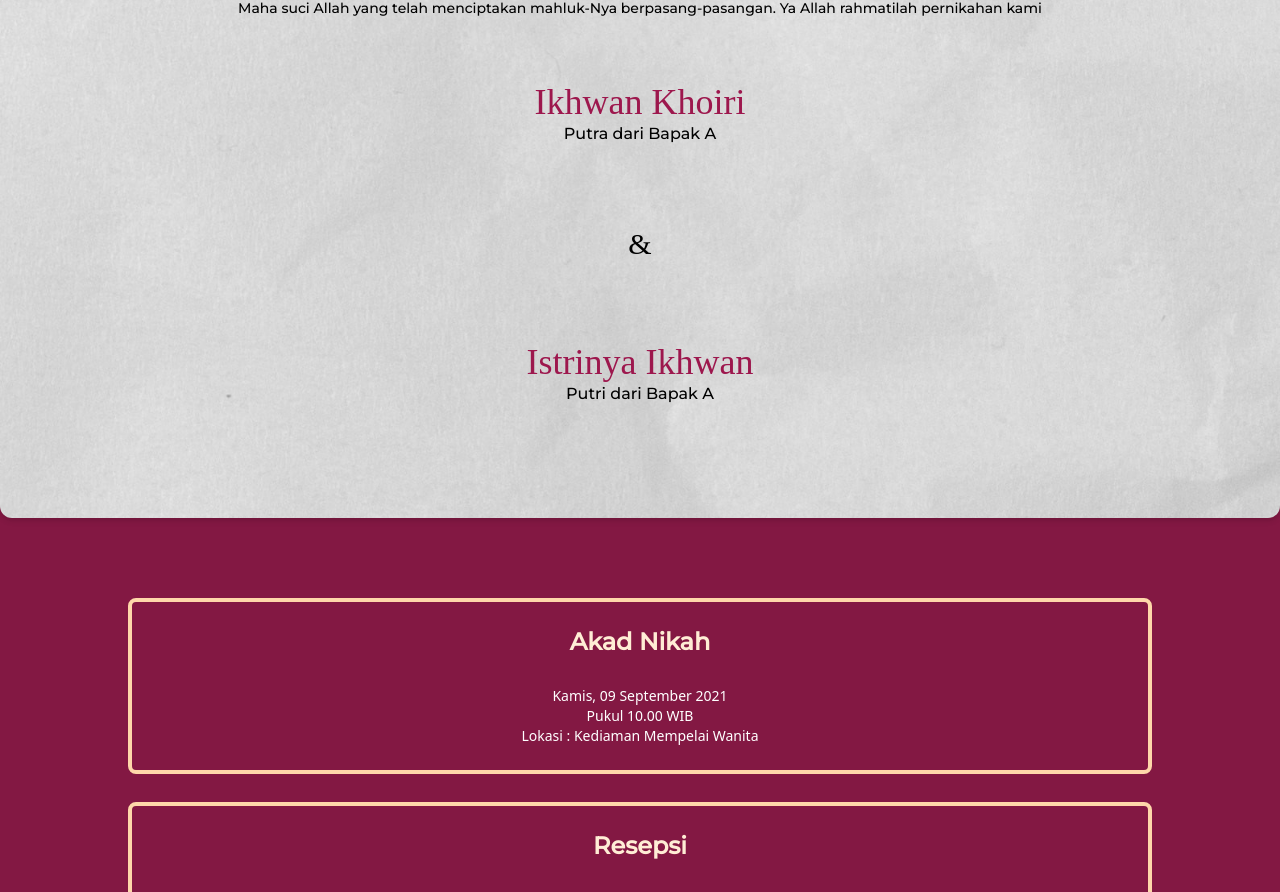
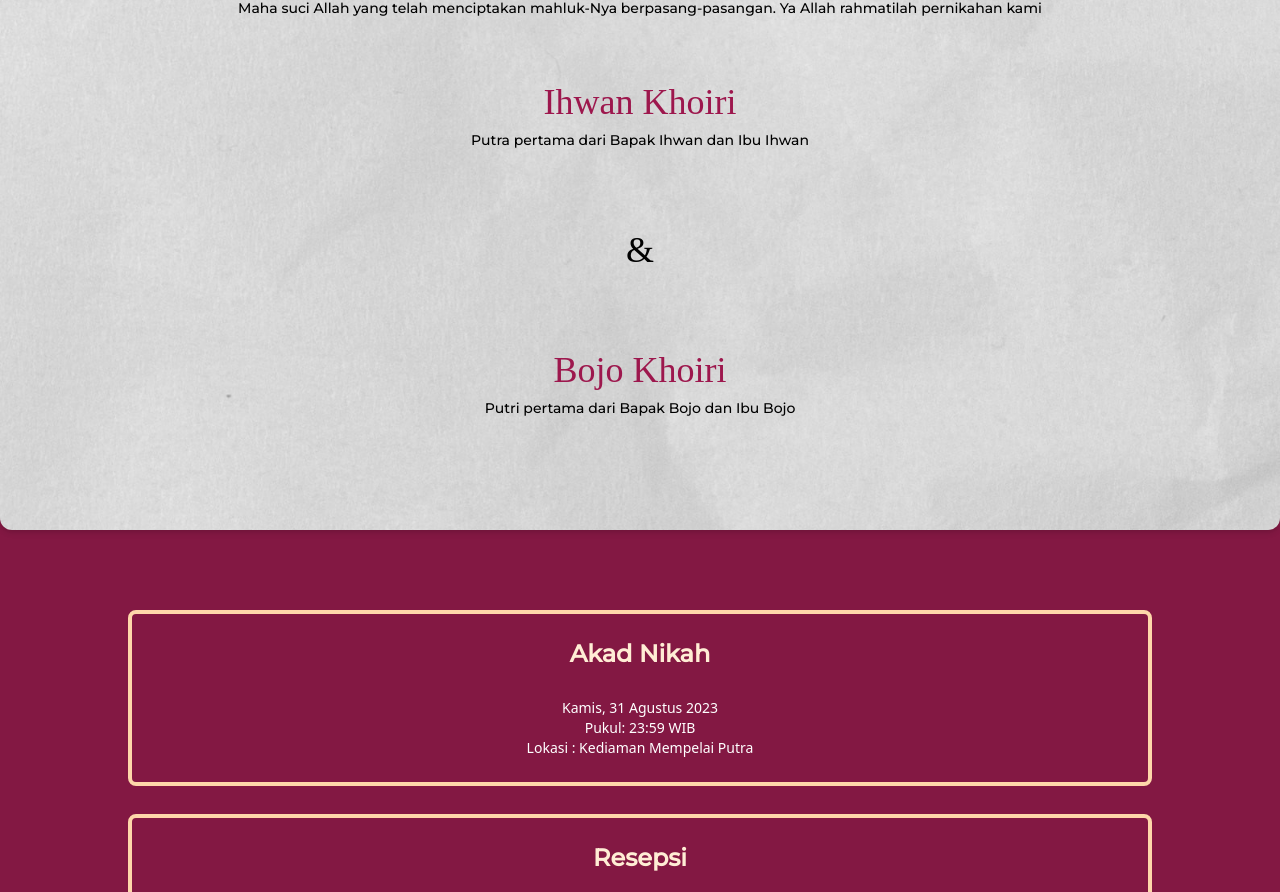
Before and after one commit to farhanzipp/wedding-invitation, a React (Create React App) app: page / in a window 1280 px wide. Shown: the part 1718-2610 px from the top of the page. Built offline with nearby package versions, Linux system fonts and the light colour scheme; a web font is replaced by a local one.

Commit message:
feat: initial text animation

```diff
--- a/src/components/Opening.js
+++ b/src/components/Opening.js
@@ -1,25 +1,31 @@
 import React from 'react';
 import coupleImg from '../assets/couple.png'
 import CountdownTimer from './CountdownTimer';
-import ScrollAnimation from 'react-animate-on-scroll';
+import { Slide } from 'react-awesome-reveal';
+import weddingData from '../data/wedding.json'
 
 const Opening = () => {
-  const targetDate = new Date('2023-08-31T23:59:59');
+    const weddingDate = new Date(weddingData.wedding_date);
+    // Format the timestamp as "DD Month YYYY"
+    let options = { weekday: 'long', year: 'numeric', month: 'long', day: 'numeric' };
+    let formattedWeddingDate = weddingDate.toLocaleDateString('id-ID', options);
   return (
     <section id="section-1" className="flex pt-16 pb-16 justify-center font-body">
         <div>
             <h1 className="text-red-800 font-semibold">THE WEDDING OF</h1>
-            <ScrollAnimation animateIn="fadeInRight">
             <div className="w-3/4 mx-auto ">
                 <img src={coupleImg} alt="ihwan"></img>
+                <Slide>
                   <h2 id="couple-name" className="relative text-center bottom-14 text-2xl text-pink-900 font-display">
-                      <span className="py-1 px-3 bg-orange-200 shadow-md text-4xl"> Suami & Istri </span>
+                      <span className="py-1 px-3 bg-orange-200 shadow-md text-4xl"> {weddingData.groom.surname} & {weddingData.bride.surname}</span>
                   </h2>
+                </Slide>
             </div>
-            </ScrollAnimation>
             <p className="w-4/5 -mt-3 mx-auto text-sm">Kami mengharapkan kehadiran Anda pada hari istimewa kami pada:</p>
-            <p className="mt-7 font-bold text-pink-900">Kamis, 9 Oktober 2023</p>
-            <CountdownTimer targetDate={targetDate} />
+            <Slide direction='right'>
+              <p className="mt-7 font-bold text-pink-900">{formattedWeddingDate}</p>
+            </Slide>
+            <CountdownTimer targetDate={weddingDate} />
         </div>
     </section>
   )
--- a/src/components/PageFive.js
+++ b/src/components/PageFive.js
@@ -1,4 +1,6 @@
 import React from 'react'
+import { Slide } from 'react-awesome-reveal'
+import weddingData from '../data/wedding.json'
 
 const PageFive = () => {
   return (
@@ -7,7 +9,9 @@ const PageFive = () => {
           <h1 className="font-body text-2xl font-semibold m-5 text-orange-100">Terima Kasih</h1>
           <p className='text-sm'>Merupakan suatu kehormatan dan kebahagiaan bagi kami, apabila Bapak/Ibu/Saudara/i berkenan hadir dan memberikan doa restu. Atas kehadiran dan doa restunya, kami mengucapkan terima kasih</p>
           <p className='my-5 font-semibold text-md'>Wassalamualaikum Wr. Wb.</p>
-          <p className='pb-14 text-3xl font-display'>Ihwan & Istri</p>
+          <Slide>
+            <p className='pb-14 text-3xl font-display'>{weddingData.groom.surname} & {weddingData.bride.surname}</p>
+          </Slide>
         </div>
     </section>
   )
--- a/src/components/PageFour.js
+++ b/src/components/PageFour.js
@@ -15,7 +15,7 @@ const PageFour = () => {
 
         <div className="w-4/5 mt-12 p-6 mx-auto rounded-lg">
           <h1 className="font-body text-xl font-semibold mb-7 text-pink-900">Ucapkan Sesuatu</h1>
-          <p className='text-md'>Berikan Ucapan dan Doa Restu</p>
+          <p className='text-md'>Berikan Ucapan dan Harapan Baik Pada Kami</p>
           <div className='mt-2 border-4 border-pink-900'>
             <div>Anggap ini ucapan</div>
           </div>
--- a/src/components/PageThree.js
+++ b/src/components/PageThree.js
@@ -1,24 +1,36 @@
 import { faLocationDot } from '@fortawesome/free-solid-svg-icons'
 import { FontAwesomeIcon } from '@fortawesome/react-fontawesome'
 import React from 'react'
-
+import { Fade } from 'react-awesome-reveal'
+import weddingData from '../data/wedding.json'
 
 const PageThree = () => {
+    const weddingDate = new Date(weddingData.wedding_date);
+    const resepsiDate = new Date(weddingData.resepsi_date);
+    // Format the timestamp as "DD Month YYYY"
+    let options = { weekday: 'long', year: 'numeric', month: 'long', day: 'numeric' };
+    let formattedWeddingDate = weddingDate.toLocaleDateString('id-ID', options);
+    let formattedResepsiDate = resepsiDate.toLocaleDateString('id-ID', options);
+    let weddingHours = `${weddingDate.getHours()}:${weddingDate.getMinutes()}`;
+    const resepsiHours = `${resepsiDate.getHours()}:${resepsiDate.getMinutes()}`;
   return (
     <section id="section-3" className="flex flex-col justify-center py-20 text-white bg-pink-900">
+        <Fade>
           <div className="w-4/5 p-6 mx-auto rounded-lg border-4 border-orange-200">
             <h1 className="font-body text-2xl font-semibold mb-7 text-orange-100">Akad Nikah</h1>
-          <p className='text-sm'>Kamis, 09 September 2021</p>
-          <p className='text-sm'>Pukul 10.00 WIB</p>
-          <p className='text-sm'>Lokasi : Kediaman Mempelai Wanita</p>
+            <p className='text-sm'>{formattedWeddingDate}</p>
+            <p className='text-sm'>Pukul: {weddingHours} WIB</p>
+            <p className='text-sm'>Lokasi : Kediaman Mempelai Putra</p>
           </div>
-
+        </Fade>
+        <Fade delay={300}>
           <div className="w-4/5 m-7 p-6 mx-auto rounded-lg border-4 border-orange-200">
             <h1 className="font-body text-2xl font-semibold mb-7 text-orange-100">Resepsi</h1>
-          <p className='text-sm'>Kamis, 09 September 2021</p>
-          <p className='text-sm'>Pukul 10.00 WIB</p>
-          <p className='text-sm'>Lokasi : Kediaman Mempelai Wanita</p>
+            <p className='text-sm'>{formattedResepsiDate}</p>
+            <p className='text-sm'>Pukul {resepsiHours} WIB</p>
+            <p className='text-sm'>Lokasi : Kediaman Mempelai Putri</p>
           </div>
+        </Fade>
 
         <div className='w-3/5 mt-7 mx-auto'>
             <button className="py-2 px-4 bg-orange-50 text-pink-900 rounded-full">
--- a/src/components/PageTwo.js
+++ b/src/components/PageTwo.js
@@ -1,24 +1,27 @@
 import React from 'react'
 import basmalahImg from '../assets/bismillahw.png'
-import ScrollAnimation from 'react-animate-on-scroll'
+import { Fade } from 'react-awesome-reveal'
+import weddingData from '../data/wedding.json'
 
 const PageTwo = () => {
   return (
     <section id="section-2" className="flex flex-col mt-16 justify-center font-body bg-pink-900">
         <div className="p-8 text-white">
             <img src={basmalahImg} className='w-3/5 m-3 mx-auto' alt="bismillah"></img>
-            <ScrollAnimation animateIn='fadeInLeft'>
             <p className='m-3 text-xs'>Dan di antara tanda-tanda (kebesaran)-Nya ialah Dia menciptakan pasangan-pasangan untukmu dari jenismu sendiri, agar kamu cenderung dan merasa tenteram kepadanya, dan Dia menjadikan di antaramu rasa kasih dan sayang.</p>
             <p className="font-semibold text-sm">(Qs. Ar. Rum (30) : 21)</p>
-            </ScrollAnimation>
         </div>
         <div id="bride-card" className='p-9 pb-28 rounded-xl bg-orange-200 shadow-md'>
           <p className='text-sm'>Maha suci Allah yang telah menciptakan mahluk-Nya berpasang-pasangan. Ya Allah rahmatilah pernikahan kami</p>
-          <h2 className="mt-16 font-display text-4xl text-pink-800">Ikhwan Khoiri</h2>
-          <p>Putra dari Bapak A</p>
-          <p className="my-20 text-3xl font-display">&</p>
-          <h2 className="mt-3 font-display text-4xl text-pink-800">Istrinya Ikhwan</h2>
-          <p>Putri dari Bapak A</p>
+          <Fade direction='right'>
+            <h2 className="mt-16 font-display text-4xl text-pink-800">{weddingData.groom.full_name}</h2>
+          </Fade>
+          <p className='mt-2 text-sm'>Putra {weddingData.groom.orders} dari {weddingData.groom.parents}</p>
+          <p className="my-20 text-4xl font-display">&</p>
+          <Fade direction='left'>
+            <h2 className="mt-3 font-display text-4xl text-pink-800">{weddingData.bride.full_name}</h2>
+          </Fade>
+          <p className='mt-2 text-sm'>Putri {weddingData.bride.orders} dari {weddingData.bride.parents}</p>
         </div>
     </section>
   )
--- /dev/null
+++ b/src/data/wedding.json
@@ -0,0 +1,22 @@
+{
+    "id": 1,
+    "groom": {
+        "full_name": "Ihwan Khoiri",
+        "surname": "Ihwan",
+        "parents": "Bapak Ihwan dan Ibu Ihwan",
+        "orders": "pertama"
+        },
+    "bride": {
+        "full_name": "Bojo Khoiri",
+        "surname": "Bojo",
+        "parents": "Bapak Bojo dan Ibu Bojo",
+        "orders": "pertama"
+        },
+    "wedding_date": "2023-08-31T23:59:59",
+    "wedding_address": "Bacem Ponggok Blitar",
+    "wedding_location": {
+        "latitude": 37.7749,
+        "longitude": -122.4194
+    },
+    "resepsi_date": "2023-09-01T10:59:59"
+}
--- a/src/index.js
+++ b/src/index.js
@@ -2,7 +2,6 @@ import React from 'react';
 import ReactDOM from 'react-dom/client';
 import './style/index.css';
 import App from './App';
-import 'animate.css/animate.min.css';
 
 const root = ReactDOM.createRoot(document.getElementById('root'));
 root.render(
```
Also changed, not shown: package.json (+1 -6 lines), 1 other file (tests, documents, lock files or other folders). Lines whose indentation alone changed are shown as unchanged.
